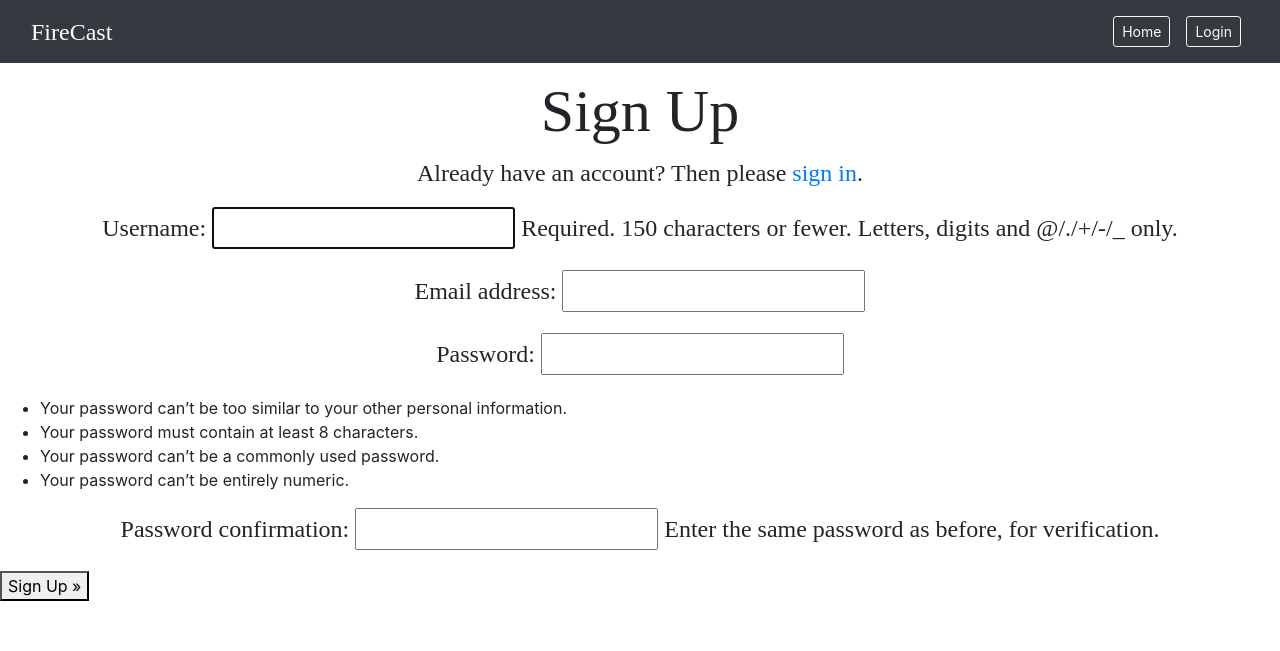
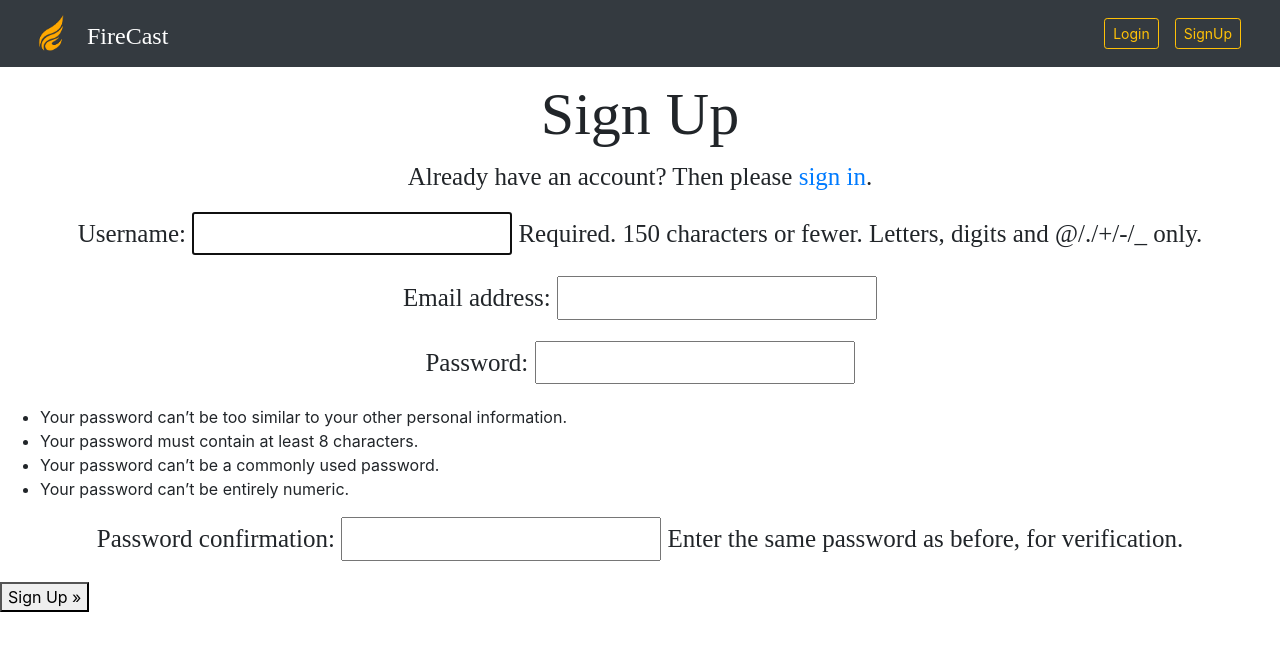
Before and after one commit to ProjectFireCast/projectfirecast, a Django app: page /users/signup/ in a window 1280 px wide. Shown: the top 651 px of the page. Run offline with Django 3.2, Linux system fonts and the light colour scheme; parts of the project's set-up code (start-up, migrations or seed data) failed here and were passed over; some libraries are stand-ins or nearby versions.

Commit message:
Added in CSS files for bootstrap background - not final yet other css changes not final either

```diff
--- /dev/null
+++ b/projectfirecast/static/styles/Main-CSS.css
@@ -0,0 +1,33 @@
+ h1{
+        text-align: center;
+        padding-top: 78px;
+        font-size: 60px;
+        font-family: Walkway;
+    }
+    p{
+        text-align: center;
+         font-size: 25px;
+         font-family: Walkway;
+    }
+    h2{
+         text-align: center;
+         font-size: 30px;
+         font-family: Walkway;
+    }
+
+    .navbar-brand{
+         font-family: Walkway;
+          font-size: 24px;
+      }
+    .img-fluid {
+        max-width: 100vw;
+        height:100%;
+        width:100%;
+        max-height: 100vh;
+
+}
+    .btn-outline-light:hover {
+  color: #212529;
+  background-color: orange;
+  border-color: orange;
+}
--- a/projectfirecast/static/styles/app.css
+++ b/projectfirecast/static/styles/app.css
@@ -6,7 +6,7 @@ html {
 	font-size: 10px;
 	background-color: white;
 }
-nav{
+/*nav{
     top:0px;
     margin-bottom: 200px;
     background: dimgrey;
@@ -16,7 +16,7 @@ nav{
     text-decoration: none;
     font-size: 17px;
     width: 100%;
-}
+}*/
 body {
     margin: 0;
 	width: 100%;
--- a/templates/base.html
+++ b/templates/base.html
@@ -1,3 +1,4 @@
+{% load staticfiles %}
 <!DOCTYPE html>
 <html>
   <head>
@@ -6,40 +7,24 @@
 
     <meta http-equiv="X-UA-Compatible" content="IE-edge">
     <meta name="viewport" content="width = device-width, initial-scale = 1">
-    <link rel="stylesheet" href="https://maxcdn.bootstrapcdn.com/bootstrap/4.0.0/css/bootstrap.min.css"
-          integrity="sha384-Gn5384xqQ1aoWXA+058RXPxPg6fy4IWvTNh0E263XmFcJlSAwiGgFAW/dAiS6JXm" crossorigin="anonymous">
+    <link  href="{% static "styles/bootstrap.css" %}" rel="stylesheet" type="text/css">
+  <link href="{% static "styles/Main-CSS.css" %}" rel="stylesheet" type="text/css">
 
 
     <title>{% block head_title %}{% endblock %}</title>
     {% block extra_head %}
     {% endblock %}
   </head>
-  <style>
-    h1{
-        text-align: center;
-        padding-top: 75px;
-        font-size: 60px;
-        font-family: Walkway;
-    }
-    p{
-        text-align: center;
-         font-size: 24px;
-         font-family: Walkway;
-    }
-
-      .navbar-brand{
-         font-family: Walkway;
-          font-size: 24px;
-      }
-
-</style>
   <body>
    {% block body %}
         <!-- NAV BAR -->
-      <div class="container">
+ <div class="container">
 	<nav class="navbar fixed-top navbar-expand-lg navbar-dark bg-dark">
 		<div class="container-fluid">
-		  <a class="navbar-brand" href="#"> FireCast </a>
+		  <a class="navbar-brand" href="{% url 'home' %}">
+			<img src="{% static "app-icons/Taskbar-Logo.png" %}" width="40" height="40" alt="" >
+              <a style="padding-top: 10px" class="navbar-brand"  href="{% url 'home' %}" >FireCast</a>
+		  </a>
             <a class="username">
                 {% if user.is_authenticated %}
                     Hi {{ user.username }}
@@ -50,33 +35,31 @@
 			<span class="navbar-toggler-icon"></span>
 		  </button>
 		  </div>
-
 		  <div class="collapse navbar-collapse" id="navbarSupportedContent">
 			<ul class="navbar-nav ml-auto">
 			  <li class="nav-item active">
-			   <a class="nav-link " href="{%  url 'home' %}">
-                    <button class="btn btn-sm btn-outline-light" type="button">Home</button>
-               </a>
-			  </li>
                 {% if user.is_authenticated %}
                     <li class="nav-item">
                         <a class="nav-link disabled" href="{% url 'account_logout' %}">
-                            <button class=" btn btn-sm btn-outline-light" type="button">Logout</button>
+                            <button class=" btn btn-sm btn-outline-warning" type="button">Logout</button>
                         </a>
                       </li>
                     {% else %}
                       <li class="nav-item">
                         <a class="nav-link disabled" href="{% url 'account_login' %}">
-                            <button class=" btn btn-sm btn-outline-light" type="button">Login</button>
+                            <button class=" btn btn-sm btn-outline-warning" type="button">Login</button>
                         </a>
                       </li>
                 {% endif %}
+                    <a class="nav-link " href="{% url 'account_signup' %}">
+                   <button class="btn btn-sm btn-outline-warning" type="button">SignUp</button>
+               </a>
+			  </li>
 			</ul>
 		  </div>
 		  </div>
 		</nav>
 </div>
-
 
 
 
--- a/templates/firecast/index.html
+++ b/templates/firecast/index.html
@@ -10,6 +10,8 @@
 	<link href="{% static "styles/normalize.css" %}" rel="stylesheet" type="text/css">
     <link href="{% static "styles/install-button.css" %}" rel="stylesheet" type="text/css">
 	<link href="{% static "styles/app.css" %}" rel="stylesheet" type="text/css">
+    <link href="{% static "styles/Main-CSS.css" %}" rel="stylesheet" type="text/css">
+
 
 </head>
 <body>
```
Also changed, not shown: templates/firecast/home.html (+37 -60 lines), db.sqlite3, projectfirecast/static/app-icons/Logo.png (added), projectfirecast/static/app-icons/Taskbar-Logo.png (added), projectfirecast/static/app-icons/TestBack2.jpg (added), projectfirecast/static/app-icons/TestBack3.jpg (added), projectfirecast/static/app-icons/TestImage.jpg (added), projectfirecast/static/app-icons/firecastlogo.png (added).
